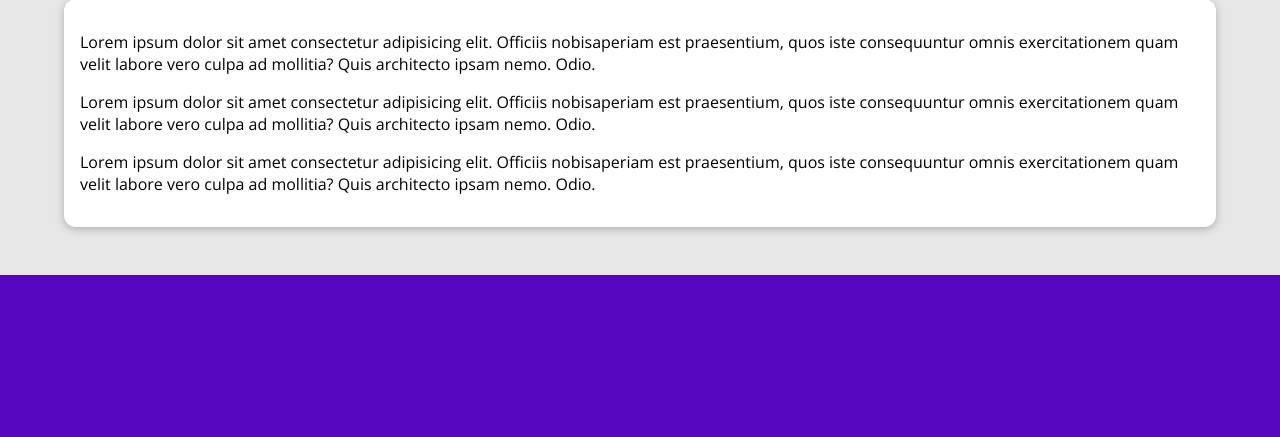
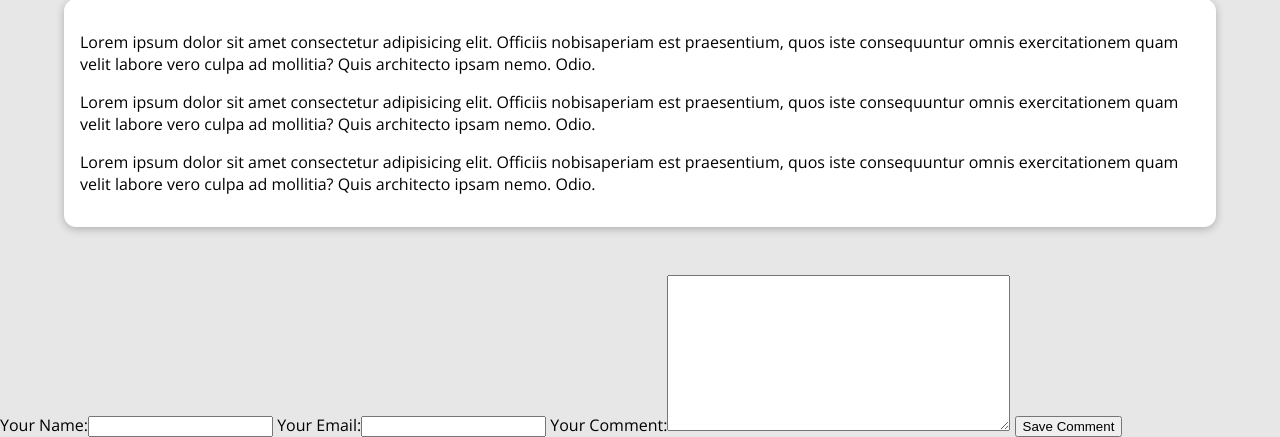
Before and after one commit to ScottMS724/blog_site, a Django app: a page that uses main_blog/templates/main_blog/post-details.html in a window 1280 px wide. Shown: the part 529-966 px from the top of the page. Before the commit the page ends 804 px from the top, so only its background shows below. Run offline with Django 3.2, Linux system fonts and the light colour scheme; data comes from the database, SQL or seed files in the repository.

Commit message:
add comment form to post show page

```diff
--- /dev/null
+++ b/main_blog/forms.py
@@ -0,0 +1,12 @@
+from django import forms
+from .models import Comment
+
+class CommentForm(forms.ModelForm):
+  class Meta:
+    model = Comment
+    exclude = ["post"]
+    labels = {
+      "user_name": "Your Name",
+      "user_email": "Your Email",
+      "text": "Your Comment"
+    }
--- a/main_blog/templates/main_blog/post-details.html
+++ b/main_blog/templates/main_blog/post-details.html
@@ -29,4 +29,11 @@
   <main>
     {{ post.content|linebreaks }}
   </main>
+
+  <div>
+    <form>
+      {{ comment_form }}
+      <button>Save Comment</button>
+    </form>
+  </div>
 {% endblock %}
--- a/main_blog/views.py
+++ b/main_blog/views.py
@@ -1,6 +1,7 @@
 from django.shortcuts import render, get_object_or_404
 from django.views.generic import ListView, DetailView
 from .models import Post
+from .forms import CommentForm
 
 #homepage with 3 most recent posts
 class StartingPageView(ListView):
@@ -29,4 +30,5 @@ class SinglePostView(DetailView):
   def get_context_data(self, **kwargs):
     context = super().get_context_data(**kwargs)
     context["post_tags"] = self.object.tags.all()
+    context["comment_form"] = CommentForm()
     return context
```
